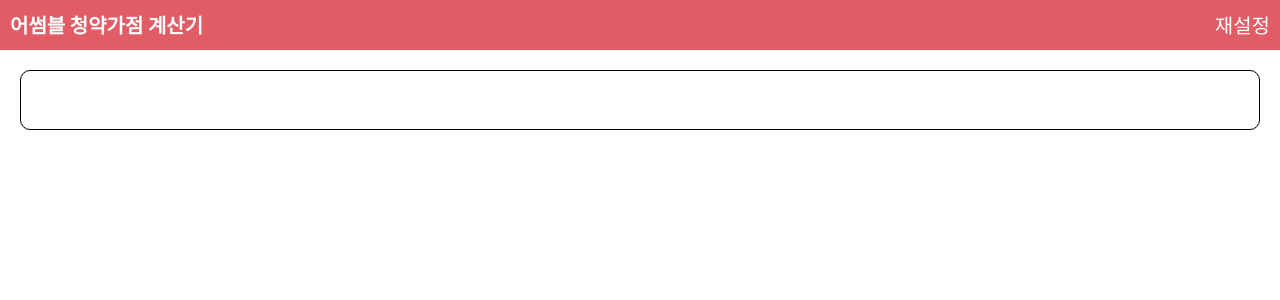
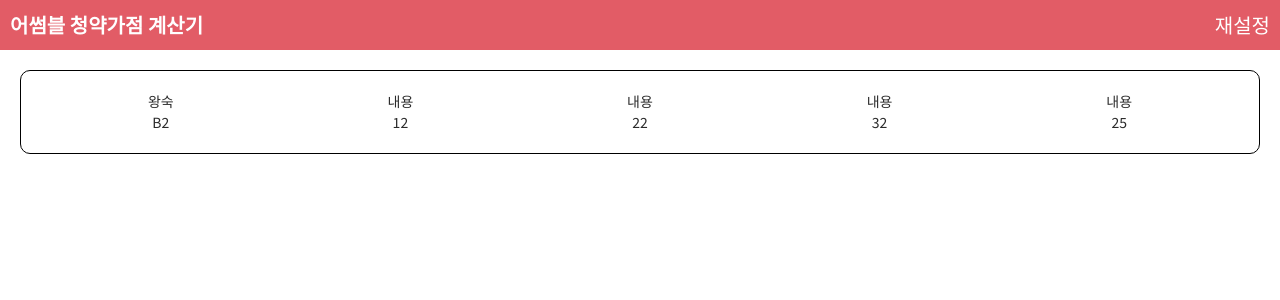
Before and after one commit to Awesomble/APTpreoder, a Vue app: page /aptList in a window 1280 px wide. Shown: the top 300 px of the page. Built offline with nearby package versions, Linux system fonts and the light colour scheme.

Commit message:
리스트

```diff
--- a/src/components/list/AptWangsookB1.vue
+++ b/src/components/list/AptWangsookB1.vue
@@ -3,9 +3,38 @@
 
 <template>
   <li>
-
+    <table class="aptTable">
+      <colgroup>
+        <col style="width:20%;">
+        <col style="width:20%;">
+        <col style="width:20%;">
+        <col style="width:20%;">
+        <col style="width:auto">
+      </colgroup>
+      <tbody>
+        <tr>
+          <td rowspan="2">왕숙<br>B2</td>
+          <td>내용</td>
+          <td>내용</td>
+          <td>내용</td>
+          <td>내용</td>
+        </tr>
+        <tr>
+          <td>12</td>
+          <td>22</td>
+          <td>32</td>
+          <td>25</td>
+        </tr>
+      </tbody>
+    </table>
   </li>
 </template>
 
 <style scoped lang="scss">
+.aptTable{
+  table-layout:fixed;
+  width:100%;
+  text-align: center;
+  vertical-align: middle;
+}
 </style>
--- a/src/page/AptList.vue
+++ b/src/page/AptList.vue
@@ -65,7 +65,7 @@ import AptWangsookB1 from '@/components/list/AptWangsookB1.vue'
     li{
       margin:20px;
       padding:20px;
-      height:60px;
+      min-height:60px;
       border:1px solid #000;
       border-radius:10px;
     }
```
